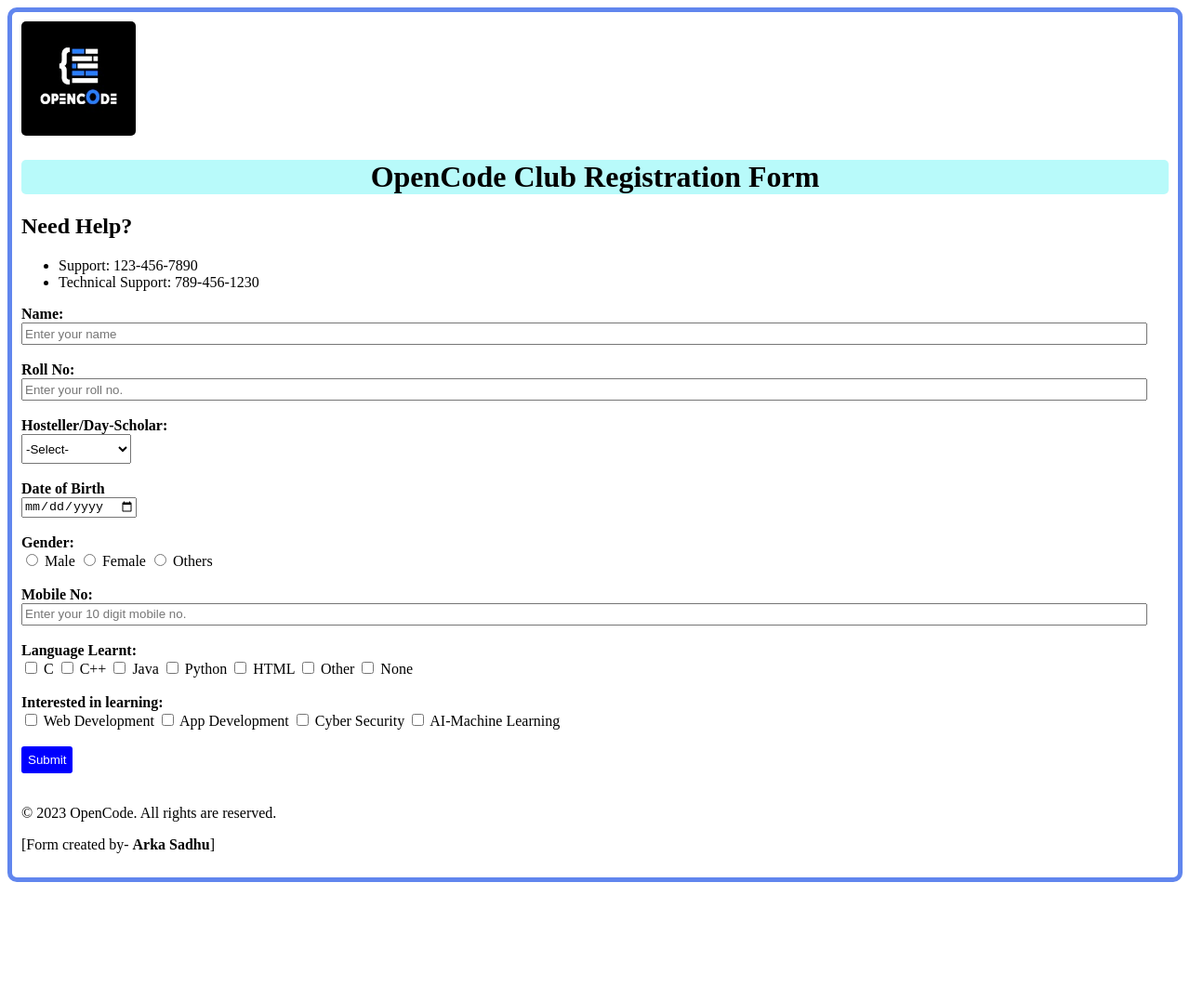
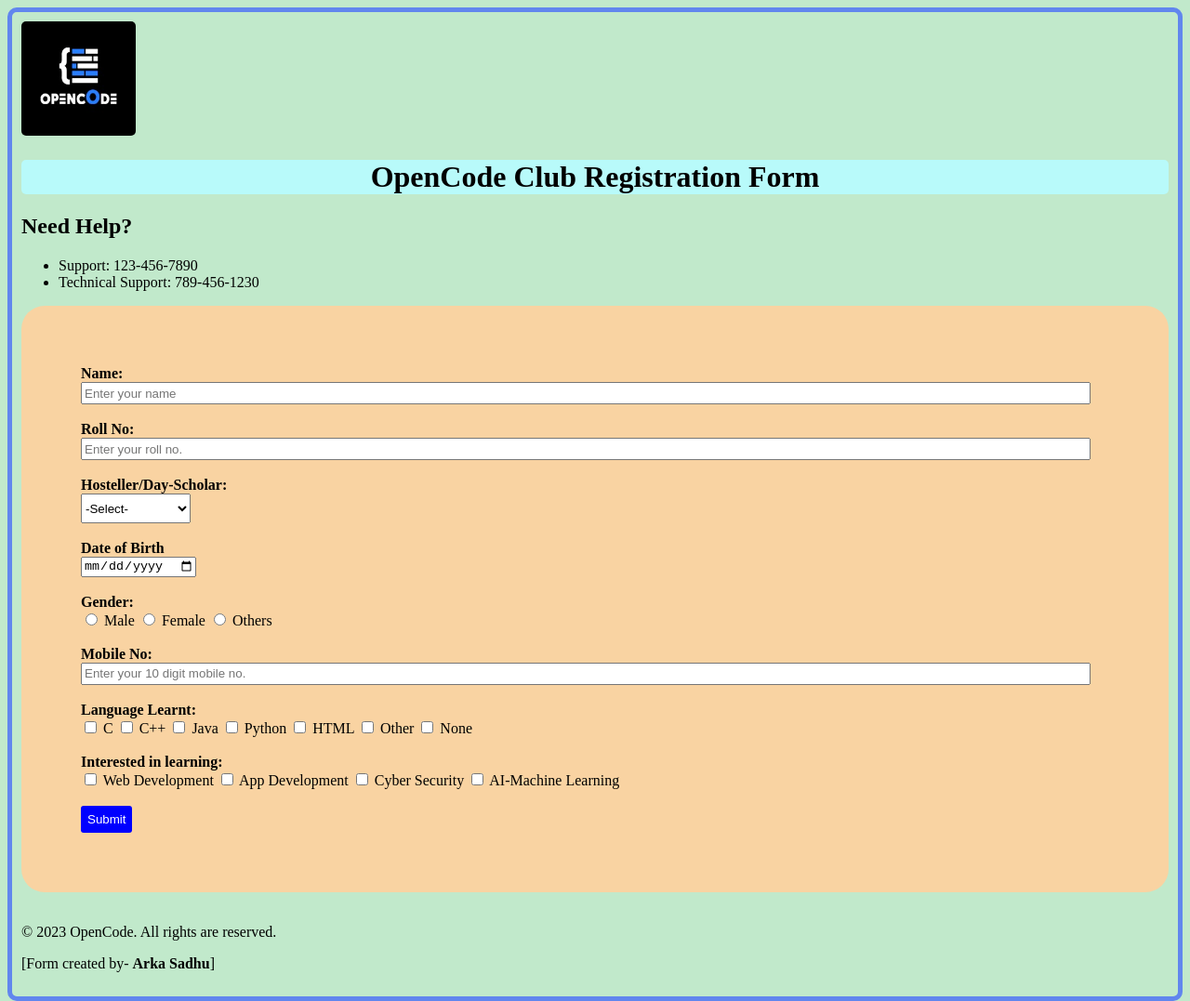
Before and after one commit to sadhunitr/my-portfolio, a plain HTML site: page index.html in a window 1280 px wide. Shown: the whole page at 93% size. Before the commit the page ends 957 px from the top, so only its background shows below. Drawn offline with Linux system fonts and the light colour scheme.

Commit message:
Update style.css

```diff
--- a/style.css
+++ b/style.css
@@ -1,6 +1,7 @@
 #oc{
     width:10%;
     border-radius: 5px;
+    transition: all ease 1s;
 }
 #oc:hover{
     scale: 1.1;
@@ -14,6 +15,7 @@ body{
     border: solid 5px rgb(97, 134, 238);
     border-radius: 10px;
     padding: 10px;
+    background-color: #c1e9cb;
 
 }
 .name input{
@@ -31,3 +33,8 @@ body{
     width: 118px;
     height: 4vh;
 }
+form{
+    background-color: rgb(249, 211, 162);
+    border-radius: 25px;
+    padding: 5vw;
+}
```
